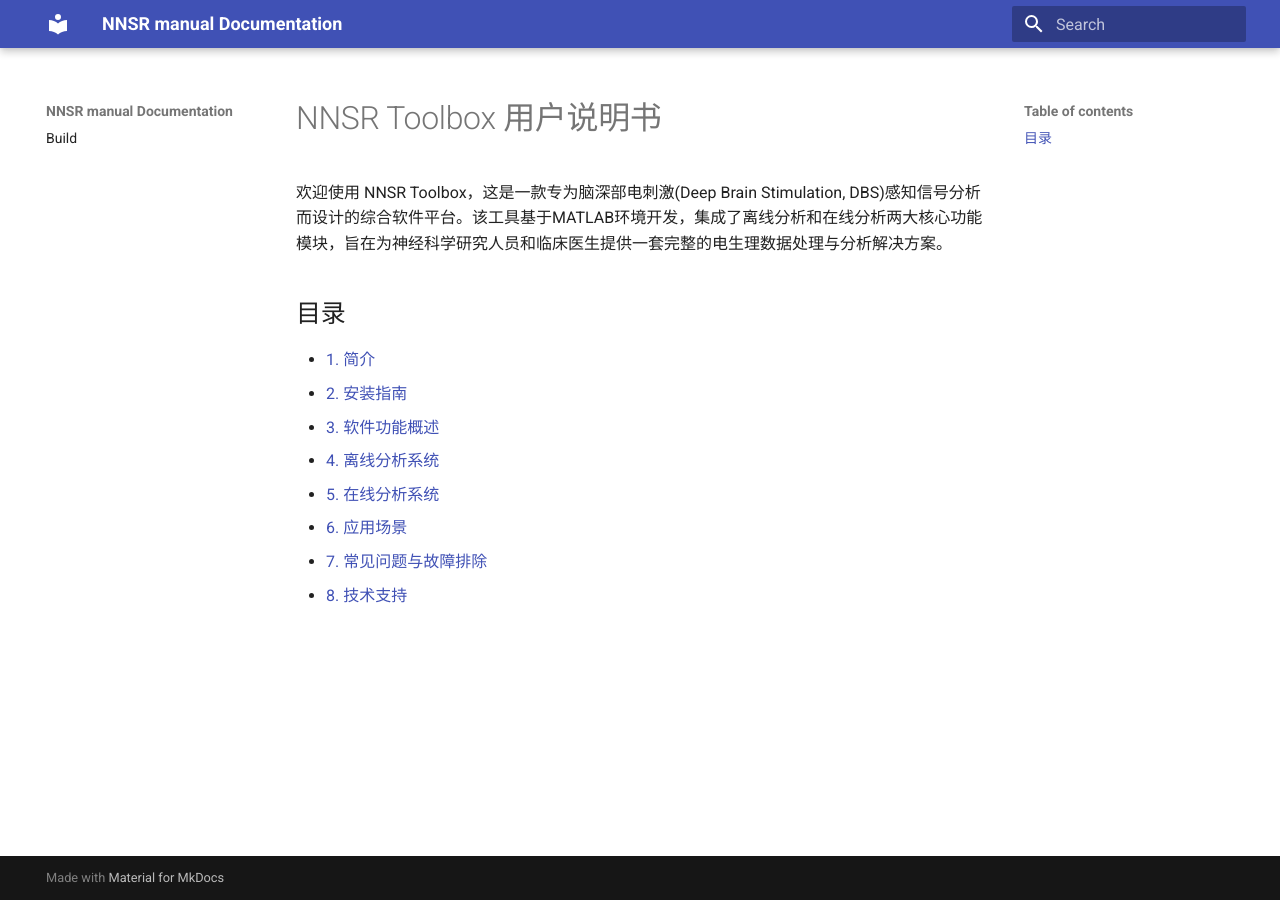
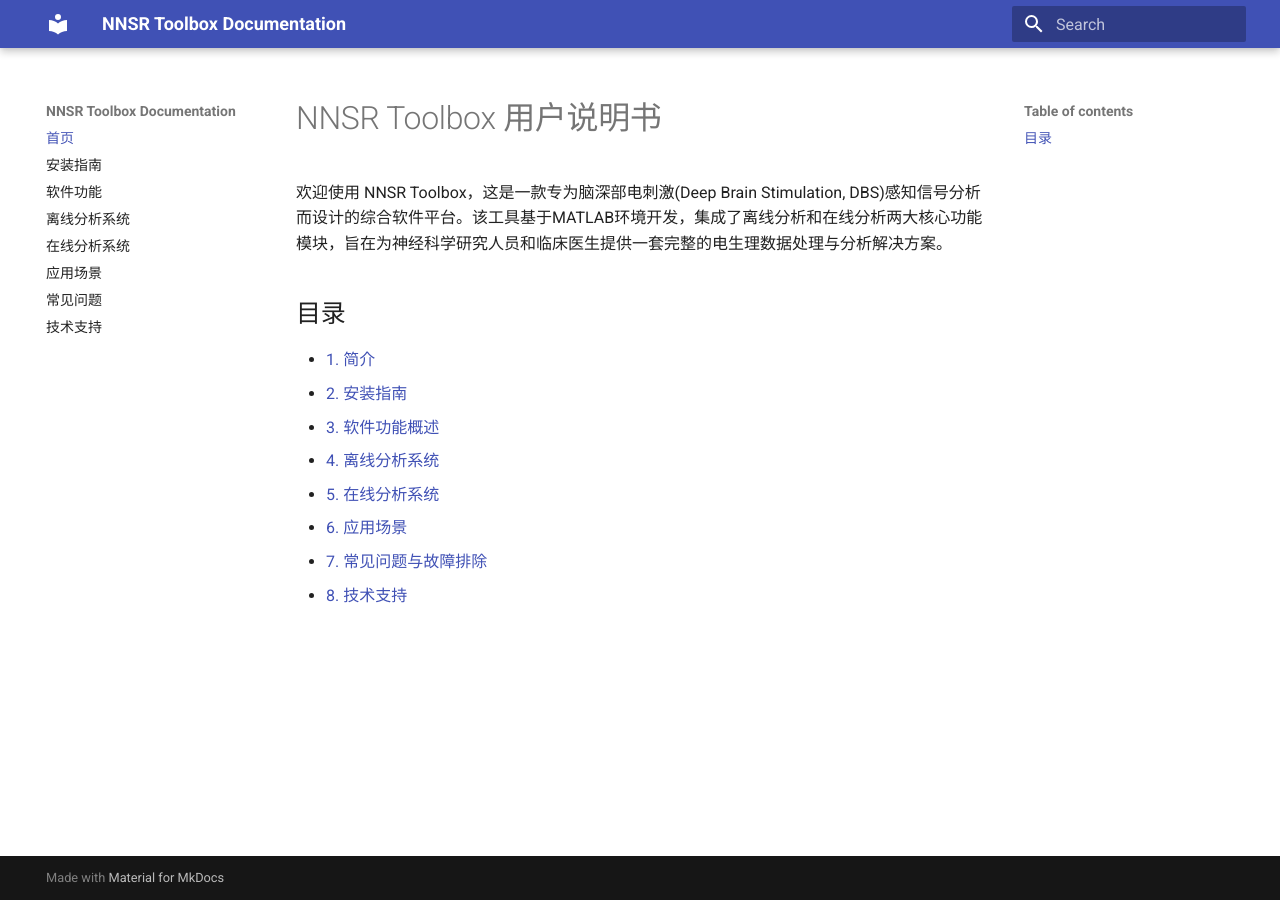
Before and after one commit to NERCN/NNSR, an MkDocs documentation site: the page built from docs/index.md, in a window 1280 px wide. Built offline with MkDocs 1.6.1 and Material for MkDocs 9.7.7, drawn with Linux system fonts in a browser that asks for light colours; some of the changed lines change nothing that is shown.

Commit message:
Update mkdocs.yml

```diff
--- a/mkdocs.yml
+++ b/mkdocs.yml
@@ -1,5 +1,15 @@
-site_name: NNSR manual Documentation
+site_name: NNSR Toolbox Documentation
 nav:
-  - Build: nnsr-toolbox-manual.md  # 引用 build.md 文件
+  - 首页: index.md
+  - 安装指南: installation.md
+  - 软件功能: features.md
+  - 离线分析系统: offline-analysis.md
+  - 在线分析系统: online-analysis.md
+  - 应用场景: use-cases.md
+  - 常见问题: faq.md
+  - 技术支持: support.md
 theme:
   name: 'material'
+markdown_extensions:
+  - toc:
+      permalink: True
```
